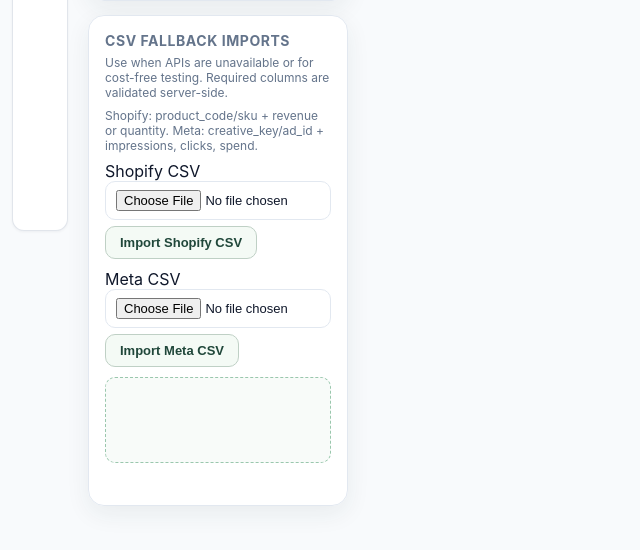
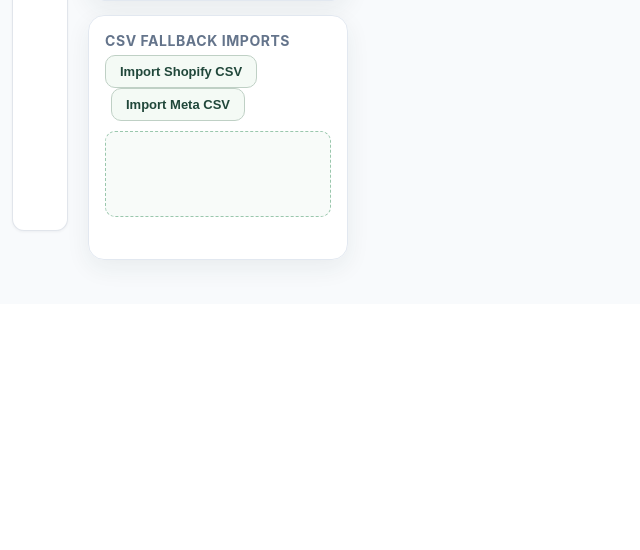
Before and after one commit to xysterical/crispy, a FastAPI app: page /dashboard/data in a window 1280 px wide. Shown: the part 557-1107 px from the top of the page, without its empty margins (0-640 px from the left). After the commit the page ends 830 px from the top, so only its background shows below. Run offline with FastAPI, Linux system fonts and the light colour scheme; data comes from the database, SQL or seed files in the repository; data that the repository does not hold is empty; some libraries are stand-ins or nearby versions.

Commit message:
fix: simplify offline csv upload controls

```diff
--- a/app/templates/data_dashboard.html
+++ b/app/templates/data_dashboard.html
@@ -147,15 +147,10 @@
       </div>
       <div class="card">
         <h3>CSV Fallback Imports</h3>
-        <div class="muted" style="margin-bottom:8px;">Use when APIs are unavailable or for cost-free testing. Required columns are validated server-side.</div>
-        <div class="muted" style="margin-bottom:8px;">Shopify: product_code/sku + revenue or quantity. Meta: creative_key/ad_id + impressions, clicks, spend.</div>
-        <label>Shopify CSV</label>
-        <input id="offline-shopify-file" type="file" accept=".csv,text/csv" style="margin-bottom:6px;" />
-        <button onclick="uploadOfflineCsv('shopify')">Import Shopify CSV</button>
-        <div style="height:10px;"></div>
-        <label>Meta CSV</label>
-        <input id="offline-meta-file" type="file" accept=".csv,text/csv" style="margin-bottom:6px;" />
-        <button onclick="uploadOfflineCsv('meta')">Import Meta CSV</button>
+        <input id="offline-shopify-file" type="file" accept=".csv,text/csv" style="display:none;" onchange="uploadOfflineCsv('shopify')" />
+        <input id="offline-meta-file" type="file" accept=".csv,text/csv" style="display:none;" onchange="uploadOfflineCsv('meta')" />
+        <button onclick="chooseOfflineCsv('shopify')">Import Shopify CSV</button>
+        <button onclick="chooseOfflineCsv('meta')" class="secondary-btn" style="margin-left:6px;">Import Meta CSV</button>
         <div id="offline-batches" class="csv-stager"></div>
         <div id="offline-csv-msg" class="muted" style="margin-top:8px;min-height:18px;"></div>
       </div>
@@ -396,7 +391,7 @@
       return `${(value/1024/1024).toFixed(1)} MB`;
     }
     function renderOfflineEmpty(){
-      return '<div class="csv-stager-empty"><strong>No CSV files staged</strong><span>Upload Shopify or Meta CSV fallback files here. They stay temporary until removed.</span></div>';
+      return '<div class="csv-stager-empty"><strong>No CSV files staged</strong><span>Use Shopify CSV with product_code/sku plus revenue or quantity.</span><span>Use Meta CSV with creative_key/ad_id plus impressions, clicks, and spend.</span></div>';
     }
     function renderOfflineRows(items){
       if(!items.length) return renderOfflineEmpty();
@@ -432,11 +427,18 @@
         if(currentTab==="creative") await loadCreativeDecisions();
       }catch(e){ showOfflineMsg("Remove failed: "+e.message, "warn"); }
     }
+    function chooseOfflineCsv(platform){
+      if(!currentProj){ showOfflineMsg("Select a project first", "warn"); return; }
+      const input=document.getElementById(platform==="meta"?"offline-meta-file":"offline-shopify-file");
+      if(!input) return;
+      input.value="";
+      input.click();
+    }
     async function uploadOfflineCsv(platform){
       if(!currentProj){ showOfflineMsg("Select a project first", "warn"); return; }
       const input=document.getElementById(platform==="meta"?"offline-meta-file":"offline-shopify-file");
       const file=input?.files?.[0];
-      if(!file){ showOfflineMsg("Choose a CSV file first", "warn"); return; }
+      if(!file) return;
       const form=new FormData();
       form.append("workspace_name", currentWs);
       form.append("project_name", currentProj);
@@ -452,6 +454,7 @@
         await loadProducts();
         if(currentTab==="creative") await loadCreativeDecisions();
       }catch(e){ showOfflineMsg("Import failed: "+e.message, "warn"); }
+      finally{ input.value=""; }
     }
     async function loadAutoSyncConfig(){
       if(!currentWs) return;
```
Also changed, not shown: tests/test_agent_api_configs.py (+3 -0 lines).
